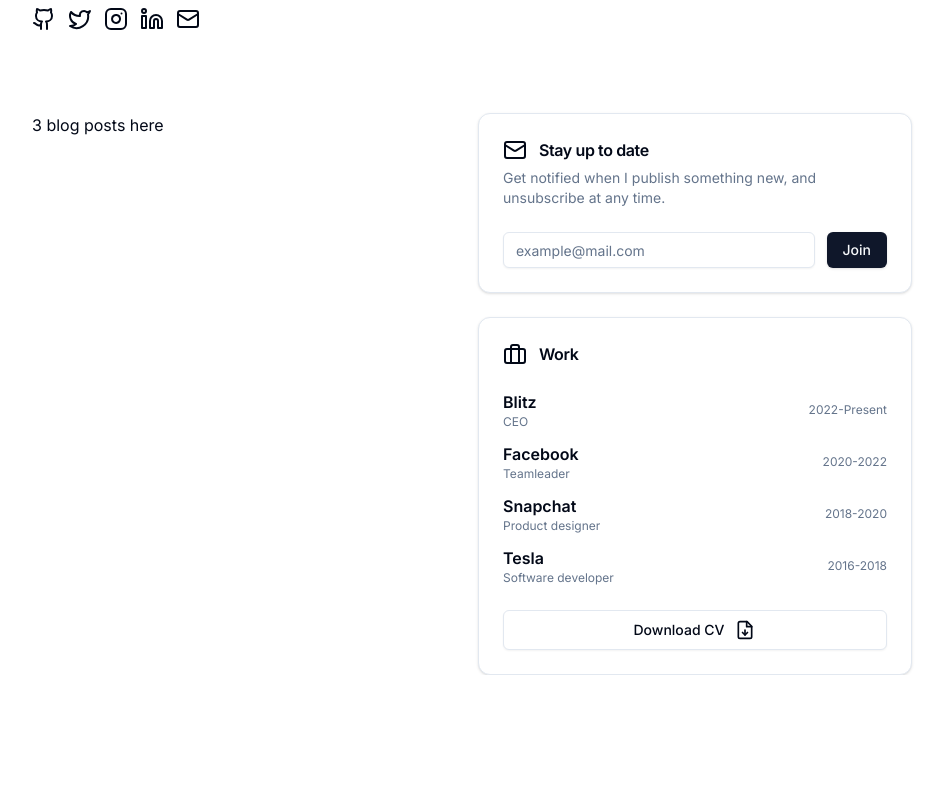
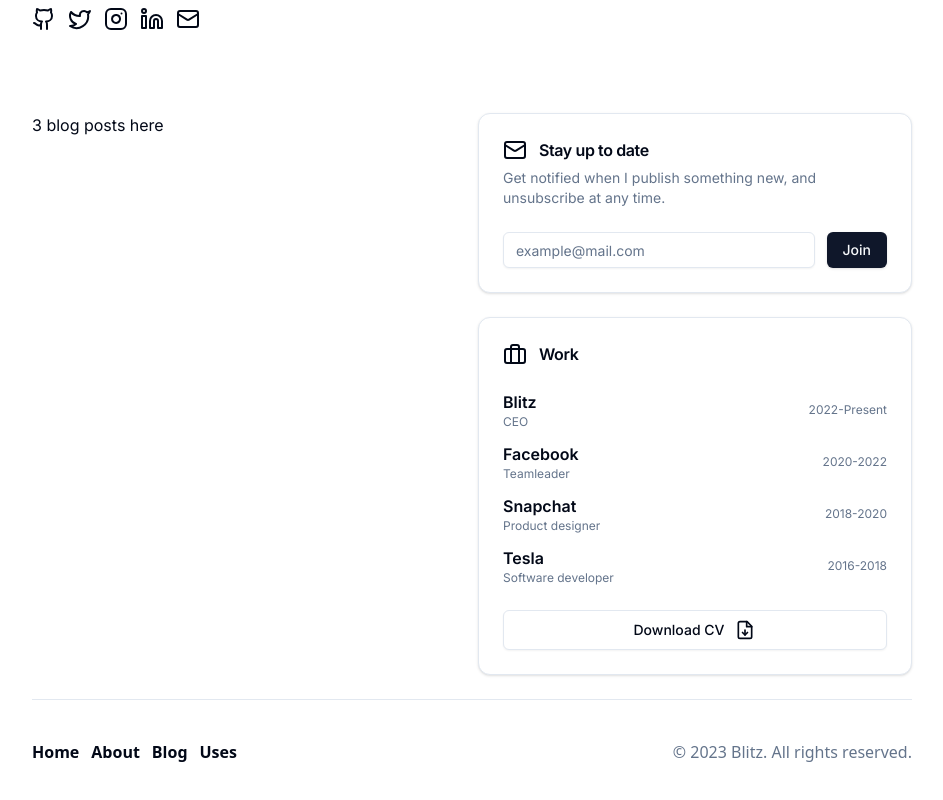
Before and after one commit to piotrszubert/nextjs-dev-portfolio, a Next.js app: page / in a window 1280 px wide. Shown: the part 394-1194 px from the top of the page, without its empty margins (168-1111 px from the left). Before the commit the page ends 1069 px from the top, so only its background shows below. Built offline with nearby package versions, Linux system fonts and the light colour scheme.

Commit message:
added footer component

```diff
--- /dev/null
+++ b/components/footer.tsx
@@ -0,0 +1,19 @@
+import NavMenu from "./navMenu";
+
+export default function Footer() {
+  return (
+    <footer className="border-t mt-6 py-10">
+        <div className="flex flex-wrap gap-y-6 gap-x-3 justify-between">
+            <div>
+                <NavMenu
+                    markActiveLink={false}
+                />
+            </div>
+            <div className="text-muted-foreground">
+                &copy; 2023 Blitz.
+                All rights reserved.
+            </div>
+        </div>
+    </footer>
+  )
+}
--- a/components/layout.tsx
+++ b/components/layout.tsx
@@ -1,6 +1,6 @@
 import { Inter } from 'next/font/google'
 import Header from './header';
-
+import Footer from './footer';
 const inter = Inter({ subsets: ['latin'] })
 
 type LayoutProps = {
@@ -14,6 +14,7 @@ export default function Layout({children}: LayoutProps) {
             <main className={`${inter.className}`}>
                 {children}
             </main>
+            <Footer/>
         </div>
     );
 }
```
